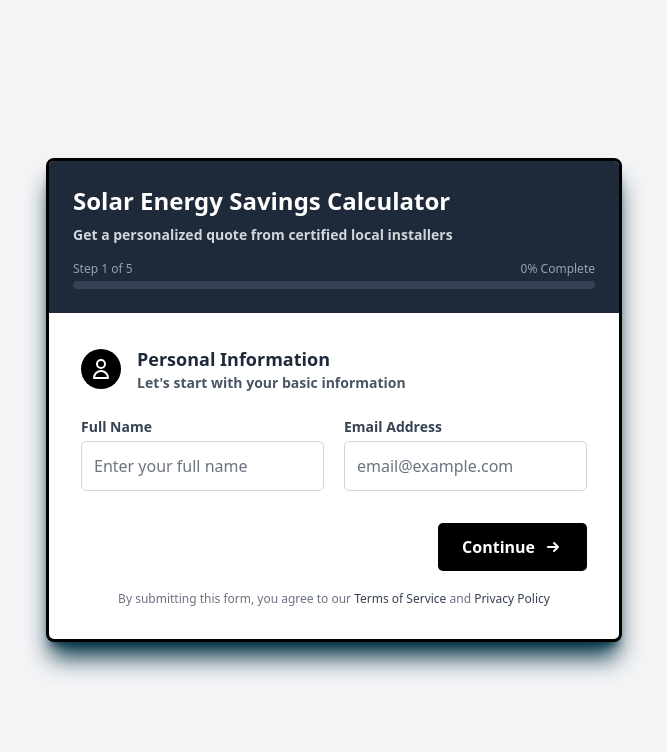
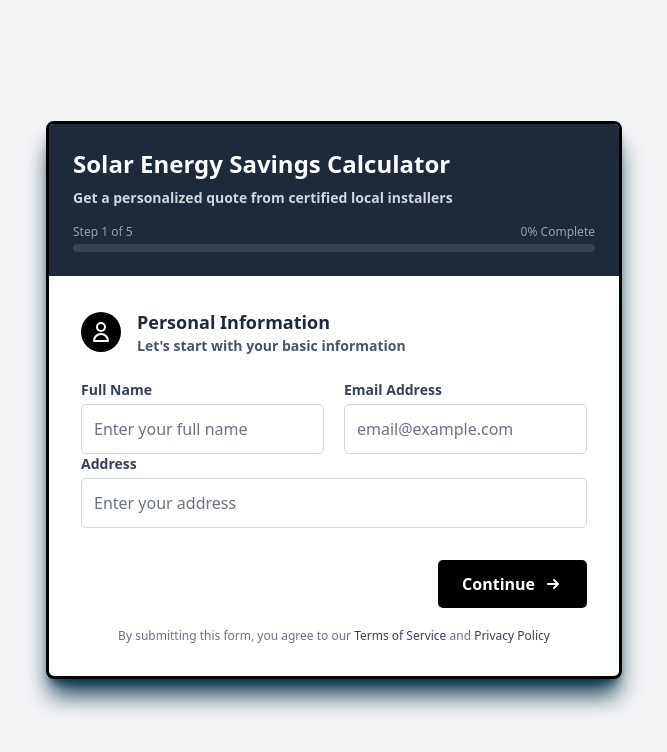
Before and after one commit to Nestorhernandez23/SolarUtah, a React (Vite) app in the folder SolarUtah/: page / in a window 1280 px wide. Shown: the top 752 px of the page, without its empty margins (306-973 px from the left). Built offline with nearby package versions, Linux system fonts and the light colour scheme.

Commit message:
new changes

```diff
--- a/SolarUtah/src/assets/Components/Form.jsx
+++ b/SolarUtah/src/assets/Components/Form.jsx
@@ -7,12 +7,14 @@ const Form = () => {
   const [errors, setErrors] = useState({
     name: "",
     email: "",
+    address: "",
     phone: "",
     zip: ""
   });
   const [formData, setFormData] = useState({
     name: "",
     email: "",
+    address: "",
     phone: "",
     zip: "",
     homeowner: "",
@@ -442,6 +444,25 @@ const Form = () => {
                         <p className="text-red-500 text-xs italic mt-1">{errors.email}</p>
                       )}
                     </div>
+                  </div>
+
+                  <div>
+                    <label
+                      htmlFor="address"
+                      className="block text-sm font-bold text-gray-700 mb-1"
+                    >
+                      Address
+                    </label>
+                    <input
+                      type="text"
+                      id="address"
+                      name="address"
+                      value={formData.address}
+                      onChange={handleChange}
+                      required
+                      className="w-full border border-gray-300 rounded-md p-3 focus:ring-2 focus:ring-black focus:border-black outline-none transition"
+                      placeholder="Enter your address"
+                    />
                   </div>
 
                   <div className="flex justify-end mt-6 sm:mt-8">
@@ -1020,6 +1041,7 @@ const Form = () => {
                   {/* Hidden inputs to store all form data for FormSubmit */}
                   <input type="hidden" name="name" value={formData.name} />
                   <input type="hidden" name="email" value={formData.email} />
+                  <input type="hidden" name="address" value={formData.address} />
                   <input type="hidden" name="phone" value={formData.phone} />
                   <input type="hidden" name="zip" value={formData.zip} />
                   <input
@@ -1044,6 +1066,10 @@ const Form = () => {
                       <p>
                         <span className="font-bold">Email:</span>{" "}
                         {formData.email}
+                      </p>
+                      <p>
+                        <span className="font-bold">Address:</span>{" "}
+                        {formData.address}
                       </p>
                       <p>
                         <span className="font-bold">Phone:</span>{" "}
```
